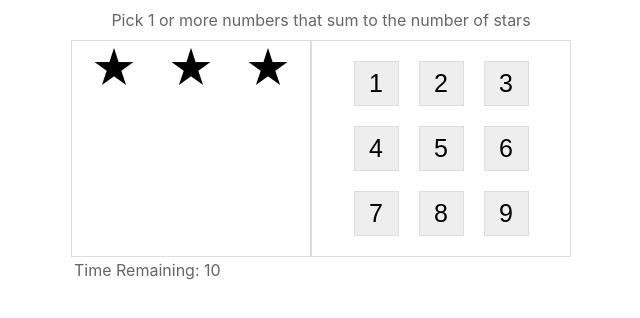
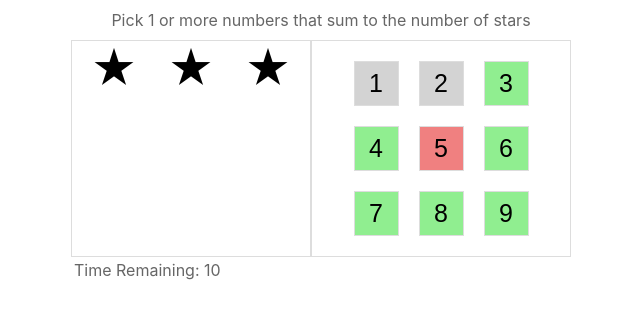
Before and after one commit to ahmedEid1/react_StarMatch, a React (Create React App) app: page / in a window 1280 px wide. Shown: the top 318 px of the page, without its empty margins (319-959 px from the left). Built offline with nearby package versions, Linux system fonts and the light colour scheme.

Commit message:
completing the button UI logic with fake data

```diff
--- a/src/App.js
+++ b/src/App.js
@@ -11,7 +11,8 @@ const StarsDisplay = props => (
 
 
 const PlayNumber = props => (
-    <button className="number" onClick={() => console.log("num clicked: ", props.number)}>
+    <button className="number"
+            style={{background: colors[props.status]}}>
       {props.number}
     </button>
 );
@@ -19,7 +20,21 @@ const PlayNumber = props => (
 
 const StarMatch = () => {
   const [stars, setStars] = useState(utils.random(1, 9));
-  const numbers = 9;
+  const [candidateNumbers, setCandidateNumbers] = useState([5]);
+  const [availableNumbers, setAvailableNumbers] = useState([1, 2, 5 ]);
+
+  const candidateWrong = utils.sum(candidateNumbers) > stars;
+
+  const numberStatus = (number) => {
+    if(!availableNumbers.includes(number)) {
+      return 'used';
+    }
+    if(candidateNumbers.includes(number)) {
+      return candidateWrong ? 'wrong' : 'candidate'
+    }
+    return 'available'
+  };
+
   return (
       <div className="game">
         <div className="help">
@@ -30,8 +45,8 @@ const StarMatch = () => {
             <StarsDisplay stars={stars} />
           </div>
           <div className="right">
-            {utils.range(1, numbers).map(number =>
-                <PlayNumber key={number} number={number} />
+            {utils.range(1, 9).map(number =>
+                <PlayNumber key={number} number={number} status={numberStatus(number)} />
             )}
 
           </div>
```
